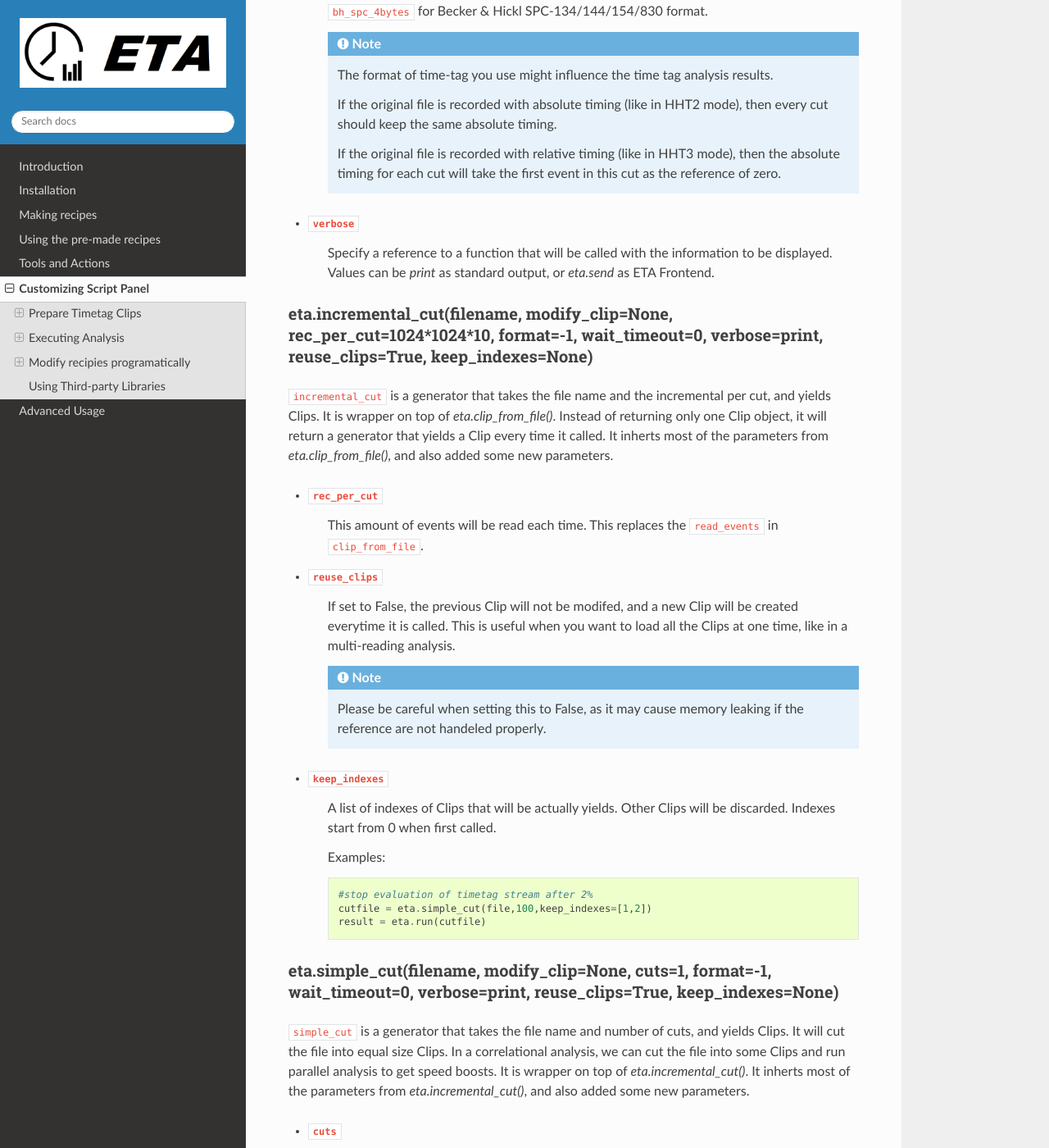
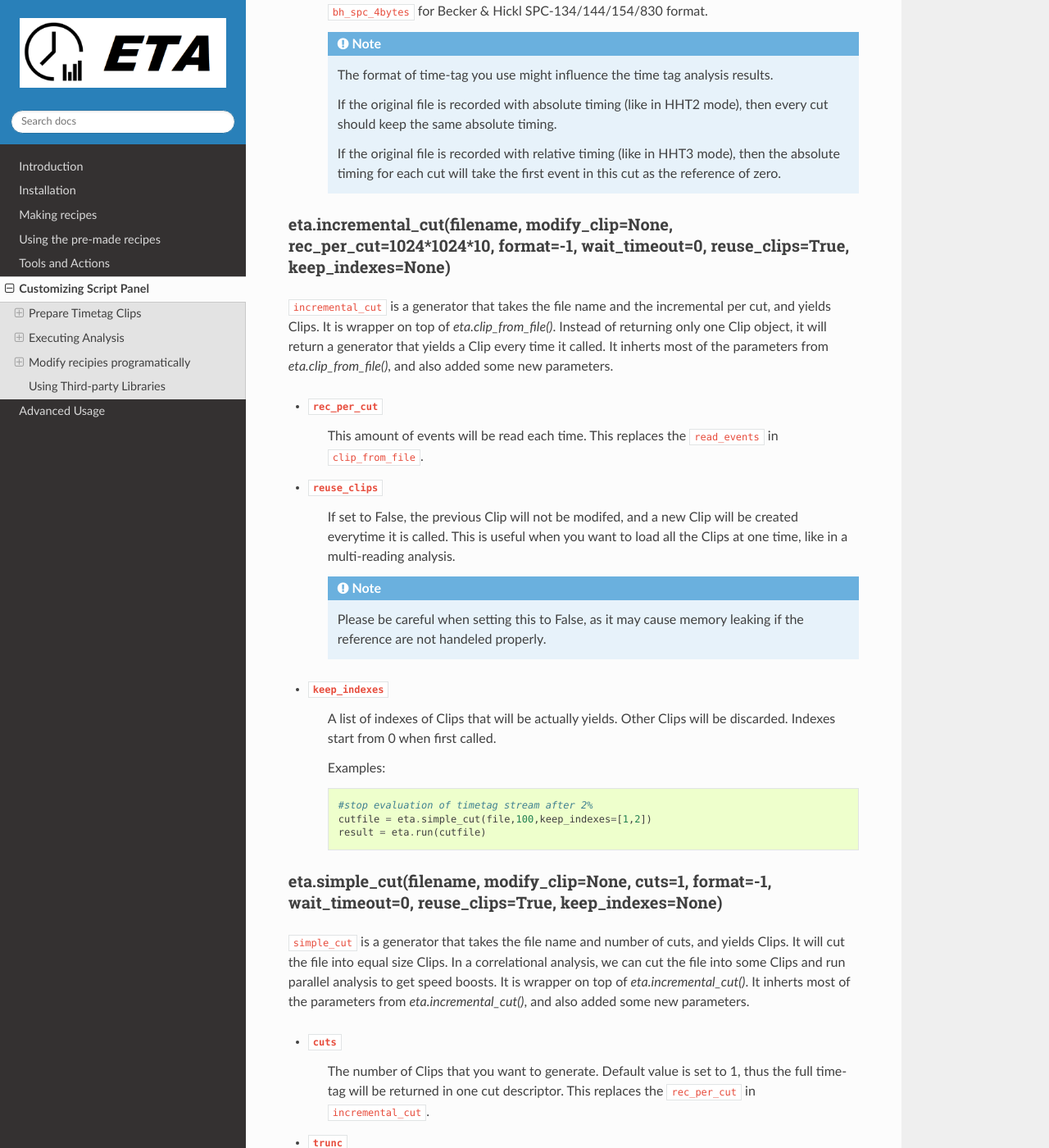
Before and after one commit to timetag/timetag.github.io, a Sphinx documentation site: the page built from docs/python.rst, in a window 1280 px wide and 1400 px high, scrolled down 2638 px. Shown: the whole window at 82% size. Built offline with Sphinx 7.4.7 and the Read the Docs theme 2.0.0, drawn with Linux system fonts in a browser that asks for light colours; some of the changed text lies outside the part shown.

Commit message:
Update python.rst

```diff
--- a/docs/python.rst
+++ b/docs/python.rst
@@ -30,7 +30,7 @@
 
 You can also implement your own generator using Clip class or a lower-level API `eta.clip_from_file`. One example is that you can poll a timetagger library to see if there is new records in memory ready for analysis when doing ETA streaming.
 
-eta.clip_from_file(filename, modify_clip=None, read_events=0, format=-1, wait_timeout=0, verbose=print)
+eta.clip_from_file(filename, modify_clip=None, read_events=0, format=-1, wait_timeout=0)
 ......
 ``clip_from_file`` takes the previous Clip and number of events to read as input, and generates a new Clip by sliding the cut window in the time tag file. It is useful for implementing real-time analysis by iteratively fed the returned Clip into itself.
 
@@ -71,10 +71,9 @@
 
         If the original file is recorded with relative timing (like in HHT3 mode), then the absolute timing for each cut will take the first event in this cut as the reference of zero.
 
-- ``verbose``
-    Specify a reference to a function that will be called with the information to be displayed. Values can be `print` as standard output, or `eta.send` as ETA Frontend.
 
-eta.incremental_cut(filename, modify_clip=None, rec_per_cut=1024*1024*10, format=-1, wait_timeout=0, verbose=print, reuse_clips=True, keep_indexes=None)
+
+eta.incremental_cut(filename, modify_clip=None, rec_per_cut=1024*1024*10, format=-1, wait_timeout=0,  reuse_clips=True, keep_indexes=None)
 ......
 ``incremental_cut``  is a generator that takes the file name and the incremental per cut, and yields Clips. It is wrapper on top of `eta.clip_from_file()`. Instead of returning only one Clip object, it will return a generator that yields a Clip every time it called. It inherts most of the parameters from `eta.clip_from_file()`, and also added some new parameters.
 
@@ -99,7 +98,7 @@
         result = eta.run(cutfile)
 
 
-eta.simple_cut(filename,  modify_clip=None, cuts=1, format=-1, wait_timeout=0, verbose=print, reuse_clips=True, keep_indexes=None)
+eta.simple_cut(filename,  modify_clip=None, cuts=1, format=-1, wait_timeout=0, reuse_clips=True, keep_indexes=None)
 ......
 
 ``simple_cut`` is a generator that takes the file name and number of cuts, and yields Clips. It will cut the file into equal size Clips. In a correlational analysis, we can cut the file into some Clips and run parallel analysis to get speed boosts. It is wrapper on top of `eta.incremental_cut()`. It inherts most of the parameters from `eta.incremental_cut()`, and also added some new parameters.
@@ -114,7 +113,7 @@
 Executing Analysis
 -----
 
-eta.run(source, resume_task=None, group="main", return_task=False, return_results=True, max_autofeed=0, verbose=True)
+eta.run(source, resume_task=None, group="main", return_task=False, return_results=True, max_autofeed=0)
 ......
 
 ``eta.run()`` starts an analysis, where you can feed the Clips as sourece into Virtual Instruments and obtain results. The analysis results will be returned in a Python dictionary, with the histogram names as the keys. ETA will create a new task for the analysis after each call to this function, unless ``resume_task`` is specified.
@@ -154,10 +153,8 @@
 - ``resume_task``
     Pass a old task descriptor as a context to resume this analysis , by feeding the new Clip in. This is particularly useful when you want to perform real-time analysis. You can iteratively call this function using the returned task.
 
-- ``verbose``
-    Specify a reference to a function that will be called with the information to be displayed. Values can be `print` as standard output, or `eta.send` as ETA Frontend.
 
-eta.aggregrate(list_of_tasks, sum_results=True, verbose=True):
+eta.aggregrate(list_of_tasks, sum_results=True):
 ......
 ``eta.aggregrate`` will gather data form previously started tasks in the list and sum them up as the final results. This is useful in the multi-threading mode.
 
@@ -167,8 +164,6 @@
 - ``sum_results``
     Specifies if the results will be summed up. This is useful for correlational analysis if you cut the file into pieces and then merges the histograms together. Users can also set this value to False and implement their own data aggregation methods, like concatenating the histograms to generate large images.
 
-- ``verbose``
-    Specify a reference to a function that will be called with the information to be displayed. Values can be `print` as standard output, or `eta.send` as ETA Frontend.
 
 eta.display(app)
 ......
```
